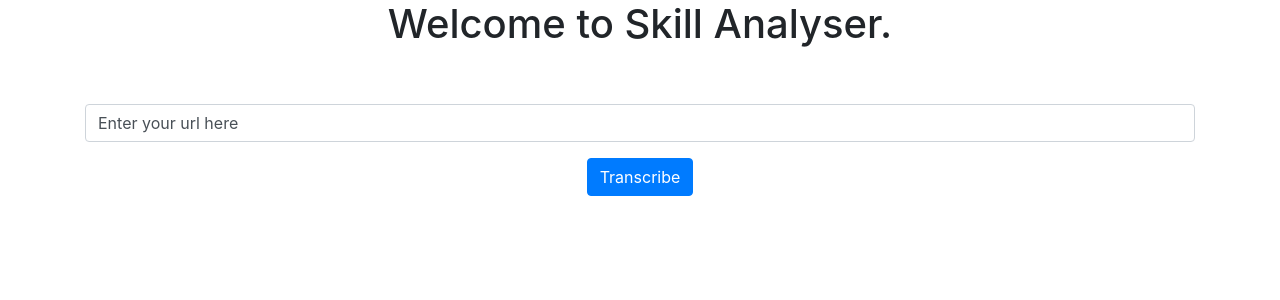
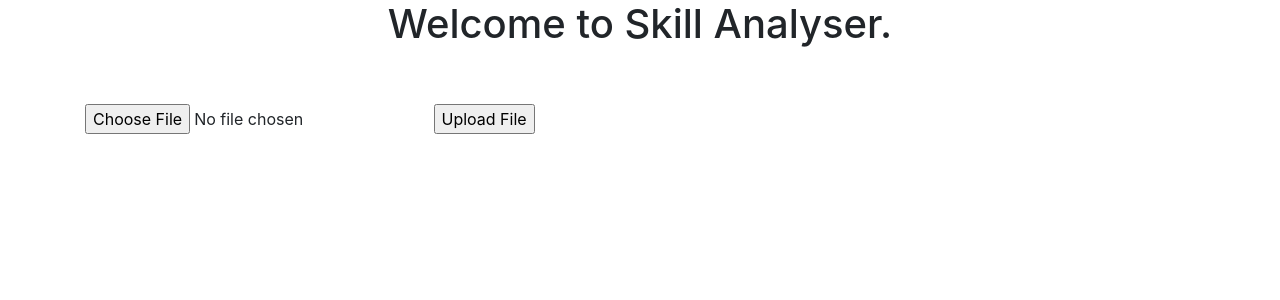
Before and after one commit to Msparihar/Resume-Analyser, a Flask app: page / in a window 1280 px wide. Shown: the top 300 px of the page. Run offline with Flask 2, Linux system fonts and the light colour scheme.

Commit message:
Implemented file upload system

```diff
--- a/app.py
+++ b/app.py
@@ -1,11 +1,32 @@
 from flask import Flask, redirect,url_for, request, render_template, jsonify
+import os
+from flask_wtf import FlaskForm
+from wtforms import FileField, SubmitField
+from werkzeug.utils import secure_filename
+from wtforms.validators import InputRequired
+
 
 app=Flask(__name__)
 
-@app.route('/')
+app.config['SECRET_KEY'] = 'supersecretkey'
+app.config['UPLOAD_FOLDER'] = 'static/files'
+
+class UploadFileForm(FlaskForm):
+    file = FileField("File", validators=[InputRequired()])
+    submit = SubmitField("Upload File")
+
+@app.route('/', methods = ['GET', 'POST'])
 def home():
-    name=""
-    return render_template("home.html", transcription=name)
+    form = UploadFileForm()
+    if form.validate_on_submit():
+        file = form.file.data
+        file.save(os.path.join(os.path.abspath(os.path.dirname(__file__)),app.config['UPLOAD_FOLDER'],secure_filename(file.filename)))
+        return "File has been uploaded."
+    return render_template("base.html", form=form)
+
+@app.route("/hello", methods = ['GET', 'POST'])
+def hello():
+    return "Hello There!"
 
 if __name__=="__main__":
     app.run(debug=True)
--- /dev/null
+++ b/config.json
@@ -0,0 +1,6 @@
+{
+    "params" :
+    {
+        "upload_location" : "C:\\Users\\manis\\OneDrive\\Desktop\\Resume-Analyser"
+    }
+}
--- a/requirements.txt
+++ b/requirements.txt
@@ -3,3 +3,6 @@ Spacy
 scikit-learn
 matplotlib
 scipy
+werkzeug
+wtforms
+flask_wtf
--- /dev/null
+++ b/static/files/api_key.txt
@@ -0,0 +1 @@
+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
--- a/templates/base.html
+++ b/templates/base.html
@@ -18,8 +18,20 @@
 
     <body>
 
-        {% block content %}
-        {% endblock %}
+        <h1><center>
+            Welcome to Skill Analyser.
+        </h1>
+        <br>
+        <br>
+        <div class="container" class="w-25 p-3">
+            <form method="POST" enctype='multipart/form-data'>
+
+                {{form.hidden_tag()}}
+                {{form.file()}}
+                {{form.submit()}}
+
+            </form>
+        </div>
 
         <!Bootstrap Javascript>
         <script src="https://code.jquery.com/jquery-3.3.1.slim.min.js" integrity="sha384-q8i/X+965DzO0rT7abK41JStQIAqVgRVzpbzo5smXKp4YfRvH+8abtTE1Pi6jizo" crossorigin="anonymous"></script>
--- a/templates/home.html
+++ b/templates/home.html
@@ -8,12 +8,15 @@
 <br>
 <br>
 <div class="container" class="w-25 p-3">
-    <form action="#" method="post">
-        <p><input type="text" class="form-control" name="url" value="Enter your url here"/></p>
-        <p><center><input type="submit" class="btn btn-primary" value="Transcribe"/></center></p>
+    <form method="post">
+
+        {{form.hidden_tag()}}
+        {{form.file()}}
+        {{form.submit()}}
+
+
     </form>
 </div>
 
-{{transcription}}
 
 {% endblock %}
```
Also changed, not shown: static/files/document.txt (renamed from document.txt), static/files/resume.txt (renamed from resume.txt), static/files/resume2.txt (renamed from resume2.txt), 2 other files.
